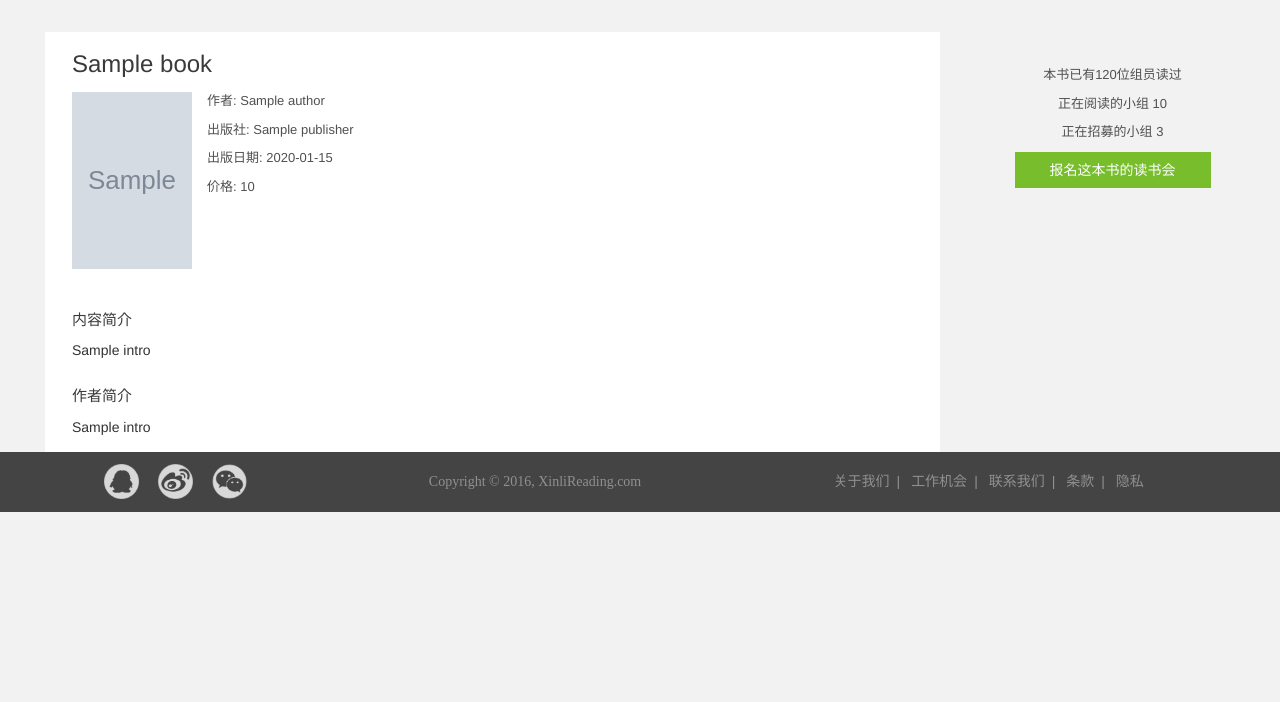
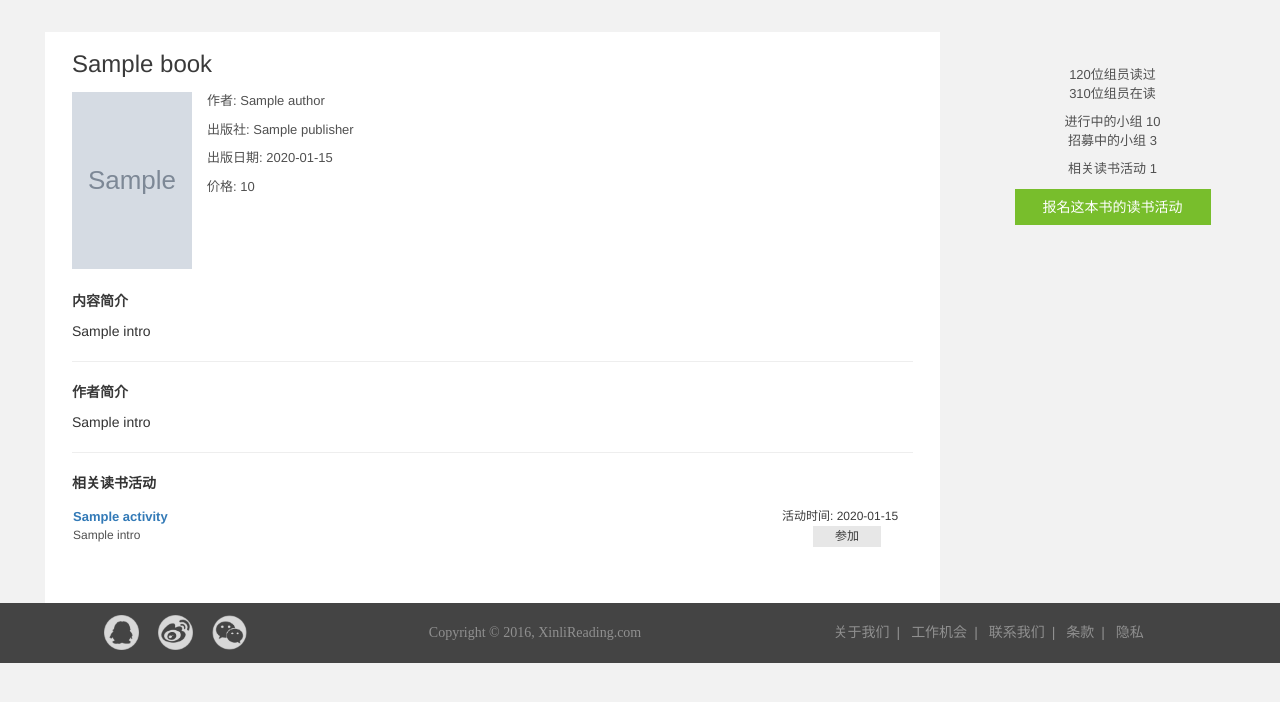
Before and after one commit to xinlireading/xinlireading-server, a Django app: template xinlireading/templates/xinlireading/book-detail.html in a window 1280 px wide. Shown: the part 67-769 px from the top of the page. Run offline with Django 3.2, Linux system fonts and the light colour scheme; the template is opened without the code that fills it: most values are stand-ins (such as "Sample title", 1, 10 or a date in 2020); grey boxes marked "Sample" are stand-in pictures; some libraries are stand-ins or nearby versions.

Commit message:
add the choose the activity panel.

```diff
--- a/xinlireading/static/xinlireading/css/book-detail.css
+++ b/xinlireading/static/xinlireading/css/book-detail.css
@@ -52,3 +52,30 @@
 .btn-primary-custom-submit:focus {
     background-color: #78BE2C;
 }
+
+.btn-primary-custom-cancel {
+    font-size: 12px;
+    width: 70px;
+    color:#3A3A3A;
+    /*font-weight: normal;*/
+}
+.btn-primary-custom-cancel:hover {
+  background-color: #C2C2C2;
+  /*color: white;*/
+}
+.btn-primary-custom-cancel:focus {
+    background-color: #C2C2C2;
+}
+
+.left-container ul {
+    padding-left: 0px
+}
+.left-container li {
+    list-style-type: none;
+}
+.activity-panel {
+    background-color: white;
+}
+.activity-panel:hover {
+     background-color: #FBFBFB;
+ }
--- a/xinlireading/static/xinlireading/css/custom.css
+++ b/xinlireading/static/xinlireading/css/custom.css
@@ -100,7 +100,11 @@
 
 .btn-primary-custom-cancel:hover {
   background-color: #C2C2C2;
-  color: black;
+  color: white;
+}
+
+.btn-primary-custom-cancel:active {
+    background-color: red;
 }
 
 .guide-message {
@@ -355,3 +359,10 @@ ul.ul-content li {
   color: #BC342D; /* red */
   padding-left: 15px
 }
+
+a {
+    color: #337ab7
+}
+a:hover, a:visited, a:link, a:active {
+    text-decoration: none
+}
--- a/xinlireading/templates/xinlireading/book-detail.html
+++ b/xinlireading/templates/xinlireading/book-detail.html
@@ -4,6 +4,8 @@
 {% block content %}
 {% load staticfiles %}
 <link rel="stylesheet" type="text/css" href="{% static 'xinlireading/css/book-detail.css' %}" />
+<script type="text/javascript" src="{% static 'xinlireading/js/jquery-2.2.4.min.js' %}"></script>
+<script type="text/javascript" src="{% static 'xinlireading/js/bootstrap.min.js' %}"></script>
 
 <div class="container-fluid">
     <div class="row" style="background-color:#f2f2f2">
@@ -27,28 +29,89 @@
                     </div>
                 </div>
 
-
-                <div style="margin-top:38px">
-                    <p style="font-size:15px">内容简介</p>
+                <!-- <hr> -->
+                <div style="margin-top:20px; margin-bottom:20px">
+                    <p style="font-size:14px; font-weight:bold">内容简介</p>
                     {{book.intro|safe}}
                 </div>
 
-                <div style="margin-top:25px">
-                    <p style="font-size:15px">作者简介</p>
+                <hr>
+                <div style="margin-top:20px; margin-bottom:20px">
+                    <p style="font-size:14px; font-weight:bold">作者简介</p>
                     {{book.author.intro|safe}}
                 </div>
+
+                <hr>
+                <div style="margin-top:20px; margin-bottom:20px">
+                    <div style="font-size:14px; font-weight:bold">相关读书活动</div>
+                    <ul style="margin-top:15px;font-size:13px;">
+                        {% for activity in book.activitys.all %}
+                        <li style="height:60px; margin:1px">
+                            <div style="float:left;width:calc(100% - 130px);">
+                                <div style="font-weight:bold; color:#3a3a3a"><a href="">{{activity.title}}</a></div>
+                                <div style="font-size:12px; color:#505050">{{activity.intro}}</div>
+                            </div>
+                            <div style="float:left; width:130px" >
+                                <div style="font-size:12px; color:#3A3A3A">活动时间: {{activity.start_date|date:'Y-m-d'}}</div>
+                                <button data-toggle="modal" data-target="#myModal" style="margin-left:30px" class="btn btn-primary btn-primary-custom btn-primary-custom-cancel">参加</button>
+
+                            </div>
+                        </li>
+                        {% endfor %}
+                    </ul>
+                </div>
+
             </div>
         </div>
         <div class="col-md-3 book-reading-info-panel">
             <div class="right-container">
-                <p>本书已有120位组员读过</p>
-                <p>正在阅读的小组  10</p>
-                <p>正在招募的小组 3</p>
-                <button type="button" src="/sign/" class="btn btn-primary btn-primary-custom btn-primary-custom-submit" onclick="location.href='/book/{{book.id}}/sign/'">报名这本书的读书会</button>
+                <p>120位组员读过</br>310位组员在读</p>
+
+                <p>进行中的小组 10</br>招募中的小组 3</p>
+                <p>相关读书活动 1</p>
+                <!-- onclick="location.href='/book/{{book.id}}/sign/'" -->
+                <button type="button" data-toggle="modal" data-target="#myModal" class="btn btn-primary btn-primary-custom btn-primary-custom-submit">报名这本书的读书活动</button>
             </div>
         </div>
     </div>
+    <!-- Modal -->
+    <div class="modal fade" id="myModal" role="dialog">
+      <div class="modal-dialog">
 
+        <!-- Modal content-->
+        <div class="modal-content">
+          <div class="modal-header">
+            <button type="button" class="close" data-dismiss="modal">&times;</button>
+            <h4 class="modal-title">报名读书小组</h4>
+          </div>
+          <div  class="modal-body" style="text-align:center; padding:25px; background-color:#f2f2f2;">
+            <div class="step1"
+              <div style="font-size:18px; margin-top:0px; margin-bottom:12px;">请选择要参加的活动</div>
+              <div style="height:25px; background-color:white"></div>
+              {% for activity in book.activitys.all %}
+                <a class="activity-container" href="">
+                    <div style="background-color:white; padding:0px 25px 25px 25px;">
+                        <div class="activity-panel" style="border:1px solid #f0f0f0;padding:10px 0px">
+                          <div style="font-weight:bold; color: #3a3a3a; font-size:14px;">活动名称: {{activity.title}}</div>
+                          <div style="font-size:13px; color:#777; margin: 10px 0px">{{activity.intro}}</div>
+                          <div style="font-size:13px; color:#777; margin: 10px 0px">开始时间: {{activity.start_date|date:'Y-m-d'}}  持续{{activity.duration}}天</div>
+                        </div>
+                    </div>
+                </a>
+              {% endfor %}
+            </div>
+            <!-- <div class="step2">
+                <div class="modal-footer">
+                  <button type="button" class="btn btn-primary btn-primary-custom btn-primary-custom-cancel" data-dismiss="modal">取消</button>
+                  <button id="save-photo-btn" type="button" class="btn btn-primary btn-primary-custom" data-dismiss="modal">报名</button>
+                </div>
+            </div> -->
+          </div>
+
+        </div>
+
+      </div>
+    </div>
 </div>
 
 {% endblock %}
```
Also changed, not shown: xinlireading/models.py (+11 -4 lines).
